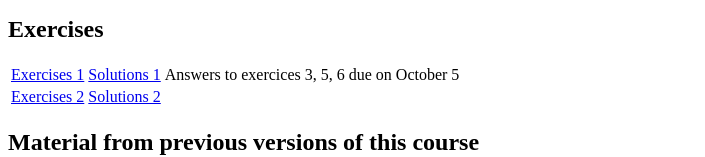
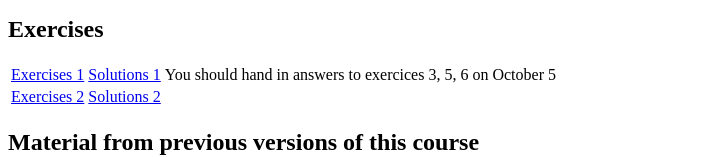
Before and after one commit to marcosaedro/marcosaedro.github.io, a plain HTML site: page epfl_diffman/index.html in a window 1280 px wide. Shown: the part 377-534 px from the top of the page, without its empty margins (0-705 px from the left). Drawn offline with Linux system fonts and the light colour scheme.

Commit message:
hand in exercise series 1

```diff
--- a/epfl_diffman/index.html
+++ b/epfl_diffman/index.html
@@ -38,7 +38,7 @@ Based on Anna Kiesenhofer's notes, this version by Marcos Cossarini.
   <tr>
     <td><a href="./diffman_exer_1.pdf">Exercises 1</a></td>
     <td><a href="./diffman_exer_1_sol.pdf">Solutions 1</a></td>
-    <td> Answers to exercices 3, 5, 6 due on October 5 </td>
+    <td> You should hand in answers to exercices 3, 5, 6 on October 5 </td>
   </tr>
   <tr>
     <td><a href="./diffman_exer_2.pdf">Exercises 2</a></td>
```
